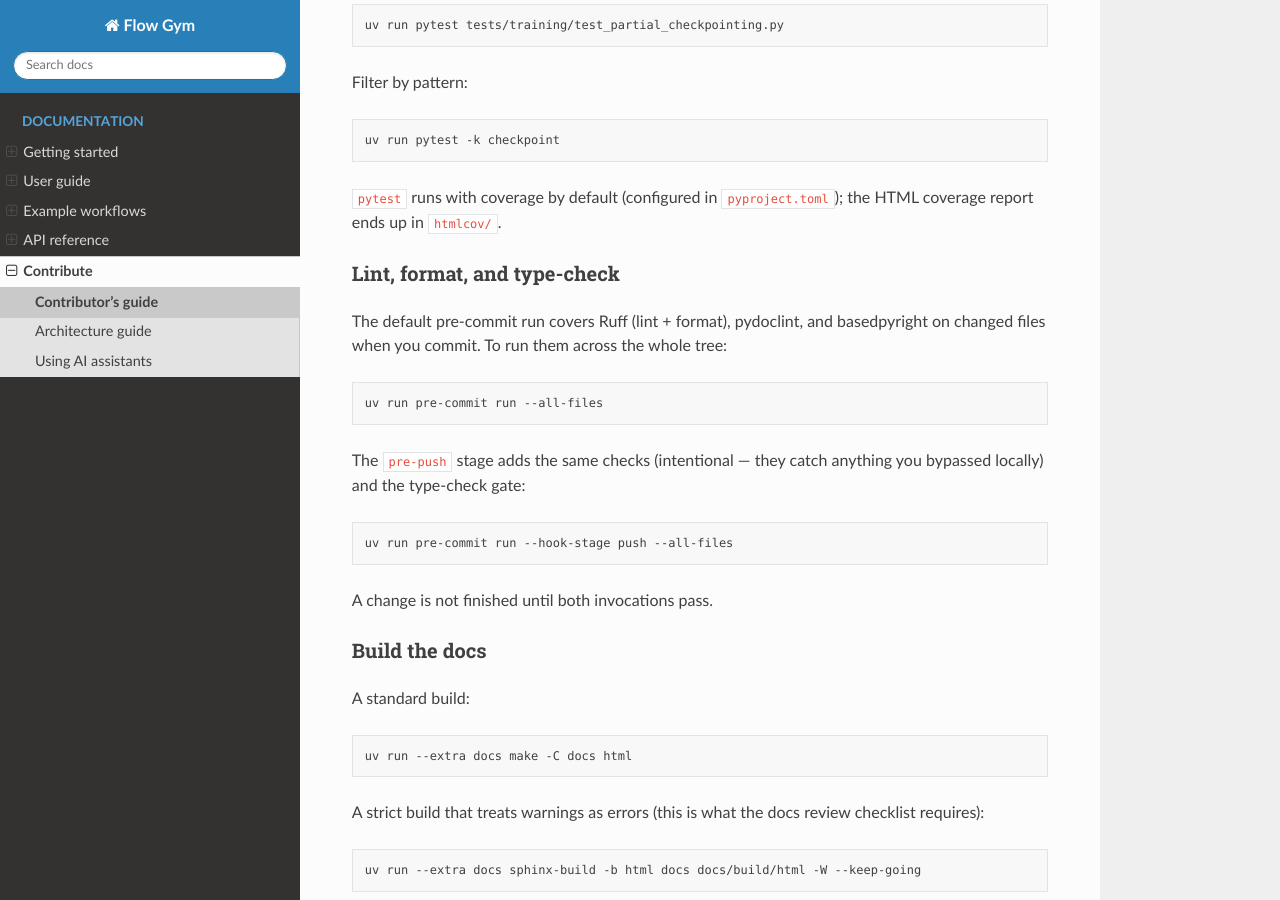
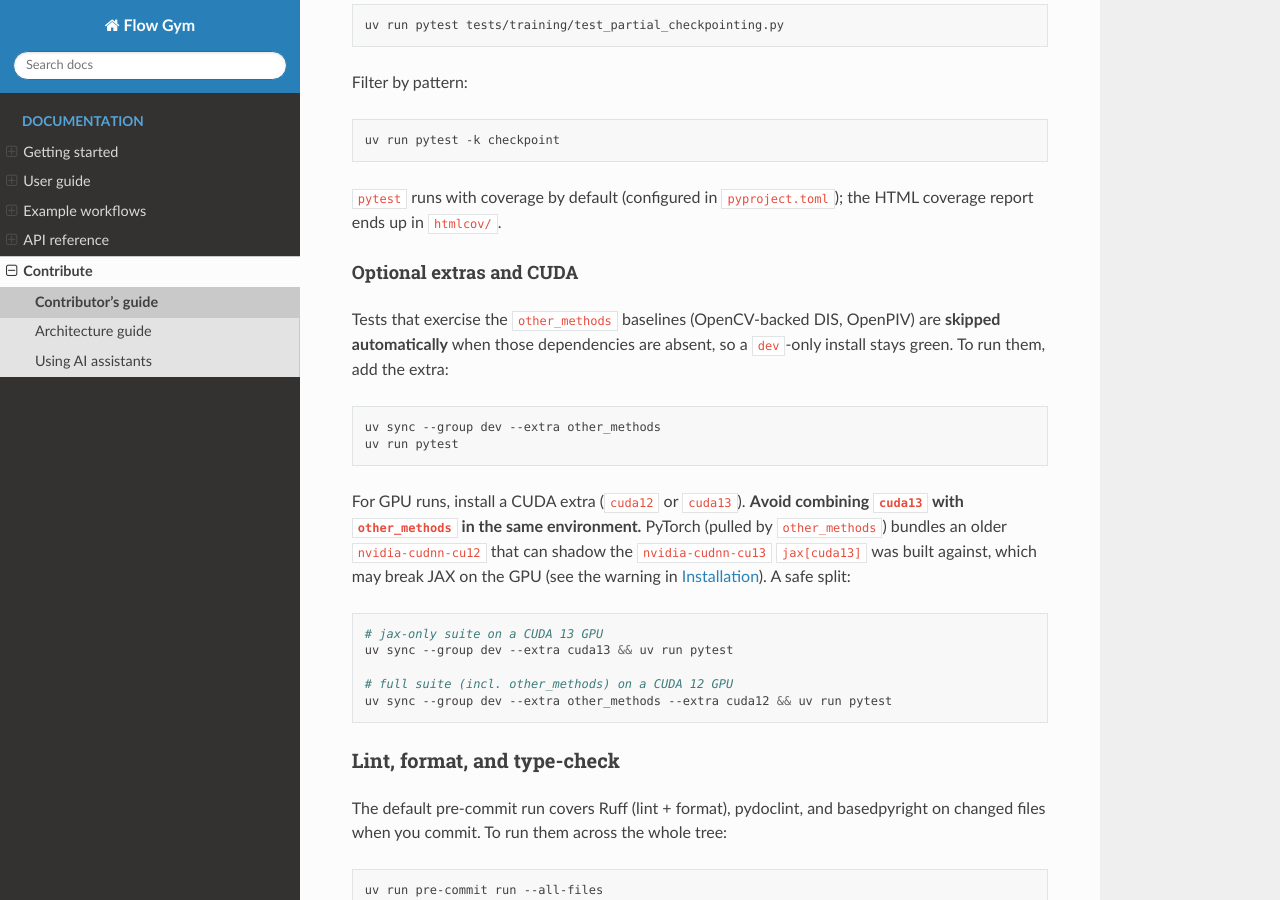
Before and after one commit to antonioterpin/flowgym, a Sphinx documentation site: the page built from docs/contribute/contributing.md, in a window 1280 px wide and 900 px high, scrolled down 2124 px. Built offline with Sphinx 7.4.7 and the Read the Docs theme 3.1.0, drawn with Linux system fonts in a browser that asks for light colours.

Commit message:
fix(tests,deps): skip optional-extra tests when absent; flax for jax 0.10
- conftest: skip-collect the modules that need the `other_methods` extra
  (OpenCV/OpenPIV) when those deps are absent, so the jax-only suite stays
  green instead of erroring (test_dis_jax, test_flow_estimate_dis,
  test_openpiv_jax, test_train_replay_integration).
- Bump flax to >=0.12.7: earlier flax used jax.checkpoint(concrete=...),
  removed in jax 0.10, which broke the RAFT-jax and replay-training tests.
- docs: explain how to run the suite with/without extras, and soften the
  cuda13/other_methods cuDNN-conflict wording to "may" rather than "will".

````diff
--- a/docs/contribute/contributing.md
+++ b/docs/contribute/contributing.md
@@ -105,6 +105,32 @@
 
 `pytest` runs with coverage by default (configured in
 `pyproject.toml`); the HTML coverage report ends up in `htmlcov/`.
+
+#### Optional extras and CUDA
+
+Tests that exercise the `other_methods` baselines (OpenCV-backed DIS, OpenPIV)
+are **skipped automatically** when those dependencies are absent, so a
+`dev`-only install stays green. To run them, add the extra:
+
+```bash
+uv sync --group dev --extra other_methods
+uv run pytest
+```
+
+For GPU runs, install a CUDA extra (`cuda12` or `cuda13`). **Avoid combining
+`cuda13` with `other_methods` in the same environment.** PyTorch (pulled by
+`other_methods`) bundles an older `nvidia-cudnn-cu12` that can shadow the
+`nvidia-cudnn-cu13` `jax[cuda13]` was built against, which may break JAX on the
+GPU (see the warning in [Installation](../getting-started/installation.md)).
+A safe split:
+
+```bash
+# jax-only suite on a CUDA 13 GPU
+uv sync --group dev --extra cuda13 && uv run pytest
+
+# full suite (incl. other_methods) on a CUDA 12 GPU
+uv sync --group dev --extra other_methods --extra cuda12 && uv run pytest
+```
 
 ### Lint, format, and type-check
 
--- a/pyproject.toml
+++ b/pyproject.toml
@@ -26,7 +26,7 @@
 # Core dependencies
 dependencies = [
     "jax>=0.6.0",
-    "flax>=0.10.5",
+    "flax>=0.12.7",
     "ipywidgets",
     "robo-goggles @ git+https://github.com/antonioterpin/goggles.git@15a2ef28f58d06179d47804ddb908fb58fd06b20",
     "pip>=25.3",
````
Also changed, not shown: docs/getting-started/installation.md (+6 -6 lines), 2 other files.
